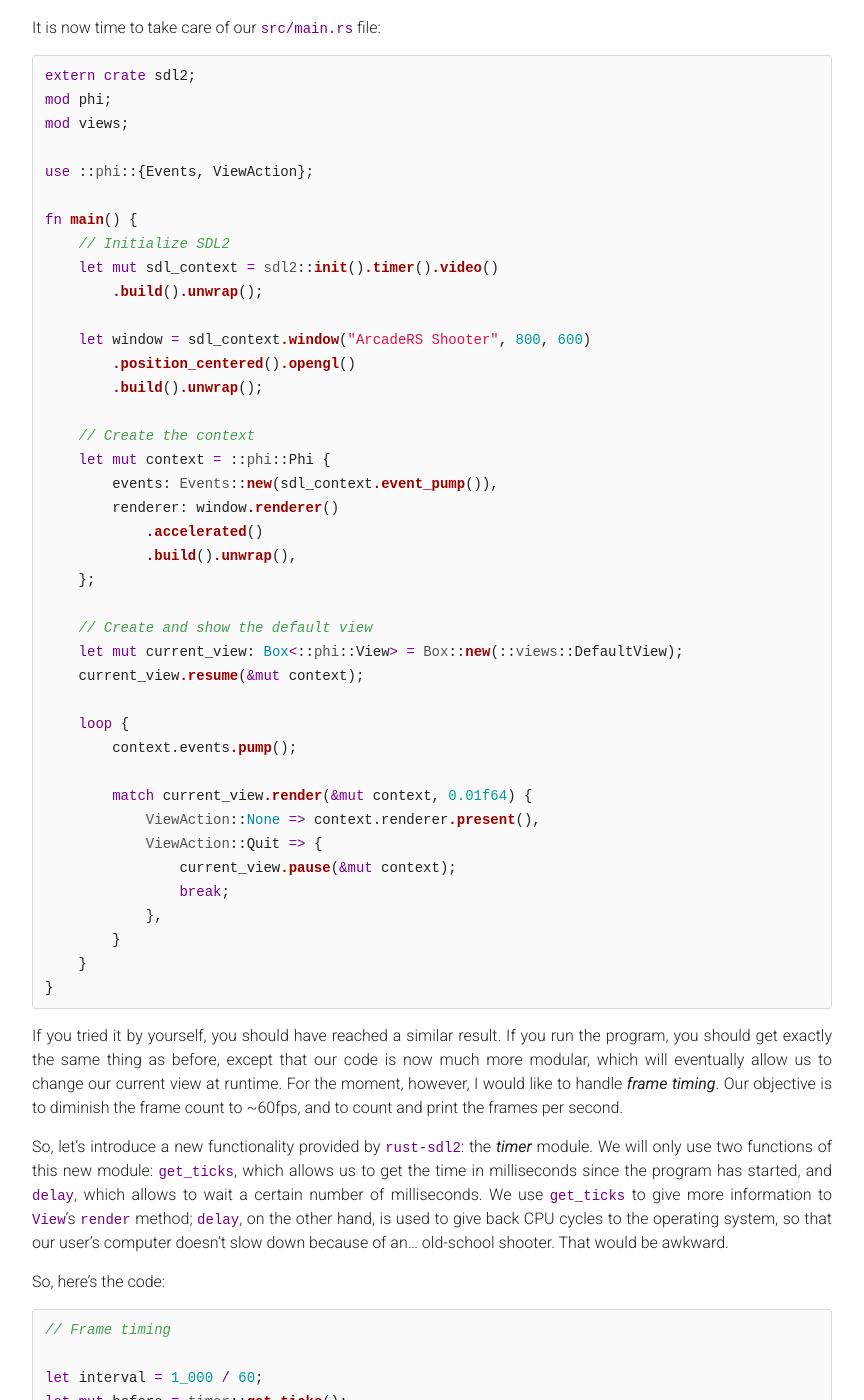
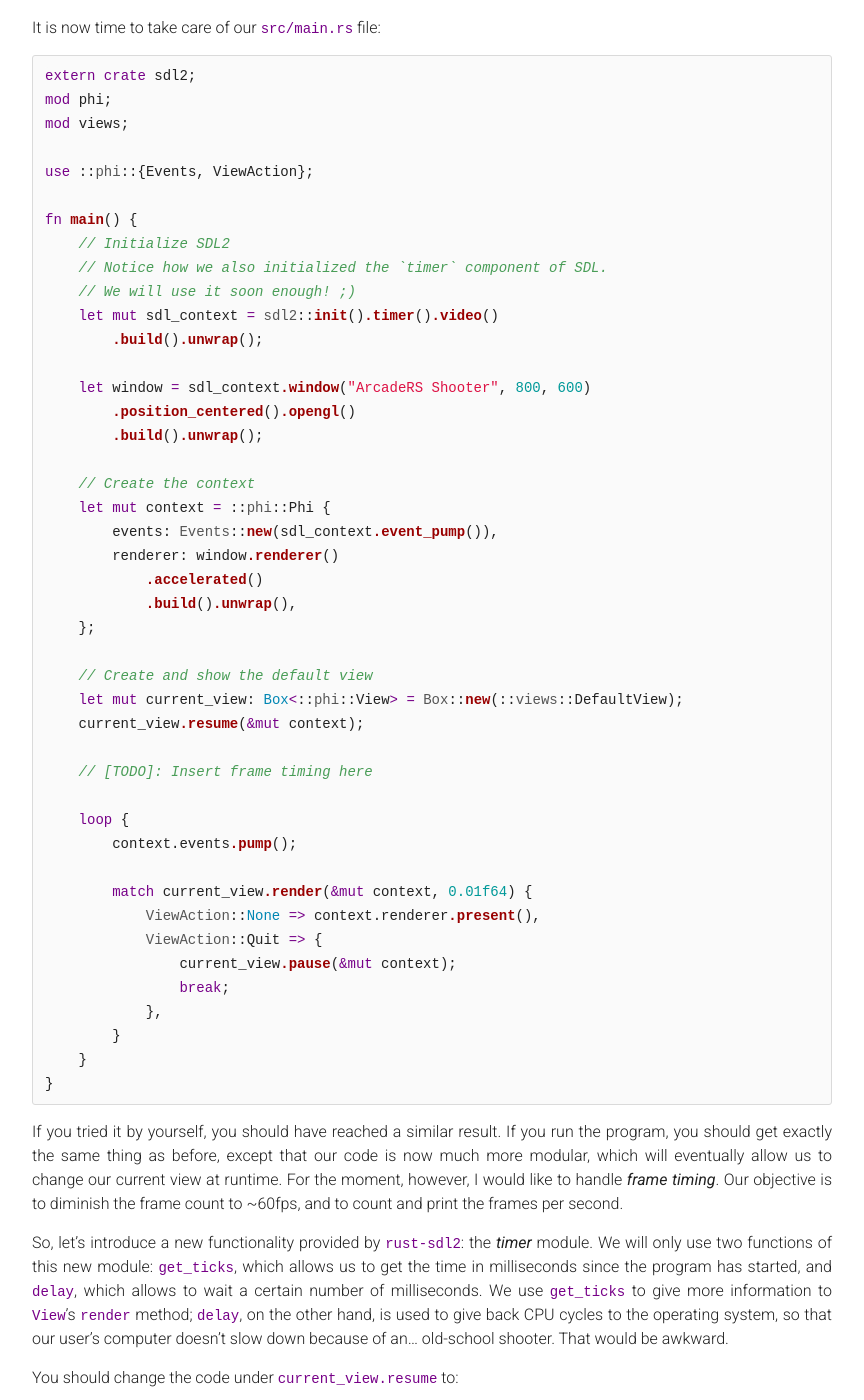
Before and after one commit to jadpole/jadpole.github.io, a Jekyll site: the page built from _posts/2015-07-20-arcaders-1-5.md, in a window 1280 px wide and 1400 px high, scrolled down 1857 px. Shown: the whole window, without its empty margins (208-1072 px from the left). Built offline with Jekyll 4.4.1, drawn with Linux system fonts in a browser that asks for light colours; Markdown is read by kramdown in place of the engine named in the settings.

Commit message:
Modifyed ArcadeRS 1.5

````diff
--- a/_posts/2015-07-20-arcaders-1-5.md
+++ b/_posts/2015-07-20-arcaders-1-5.md
@@ -97,6 +97,8 @@ use ::phi::{Events, ViewAction};
 
 fn main() {
     // Initialize SDL2
+    // Notice how we also initialized the `timer` component of SDL.
+    // We will use it soon enough! ;)
     let mut sdl_context = sdl2::init().timer().video()
         .build().unwrap();
 
@@ -115,6 +117,8 @@ fn main() {
     // Create and show the default view
     let mut current_view: Box<::phi::View> = Box::new(::views::DefaultView);
     current_view.resume(&mut context);
+
+    // [TODO]: Insert frame timing here
 
     loop {
         context.events.pump();
@@ -146,7 +150,7 @@ the other hand, is used to give back CPU cycles to the operating system, so
 that our user's computer doesn't slow down because of an... old-school shooter.
 That would be awkward.
 
-So, here's the code:
+You should change the code under `current_view.resume` to:
 
 ```rust
 // Frame timing
````
